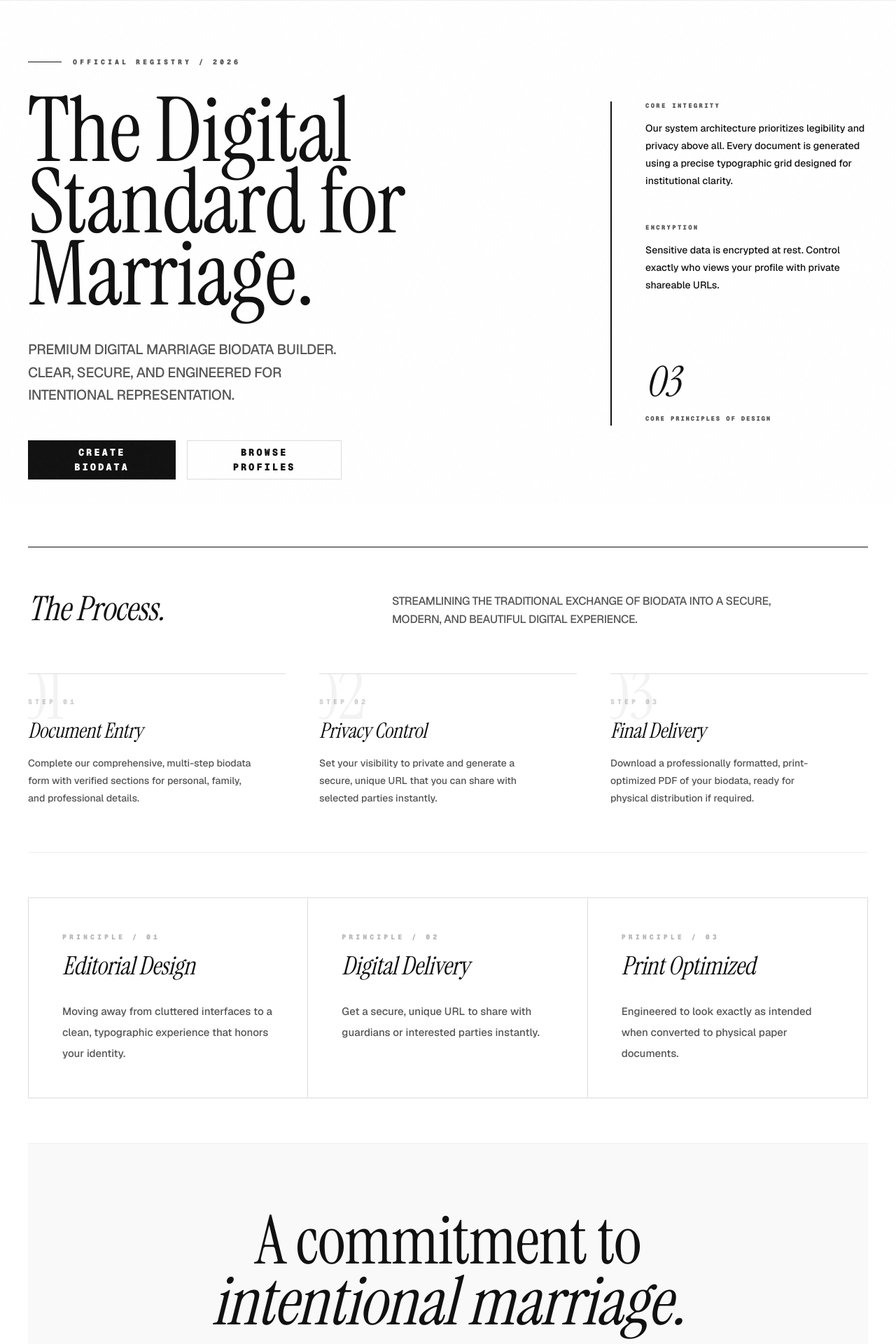
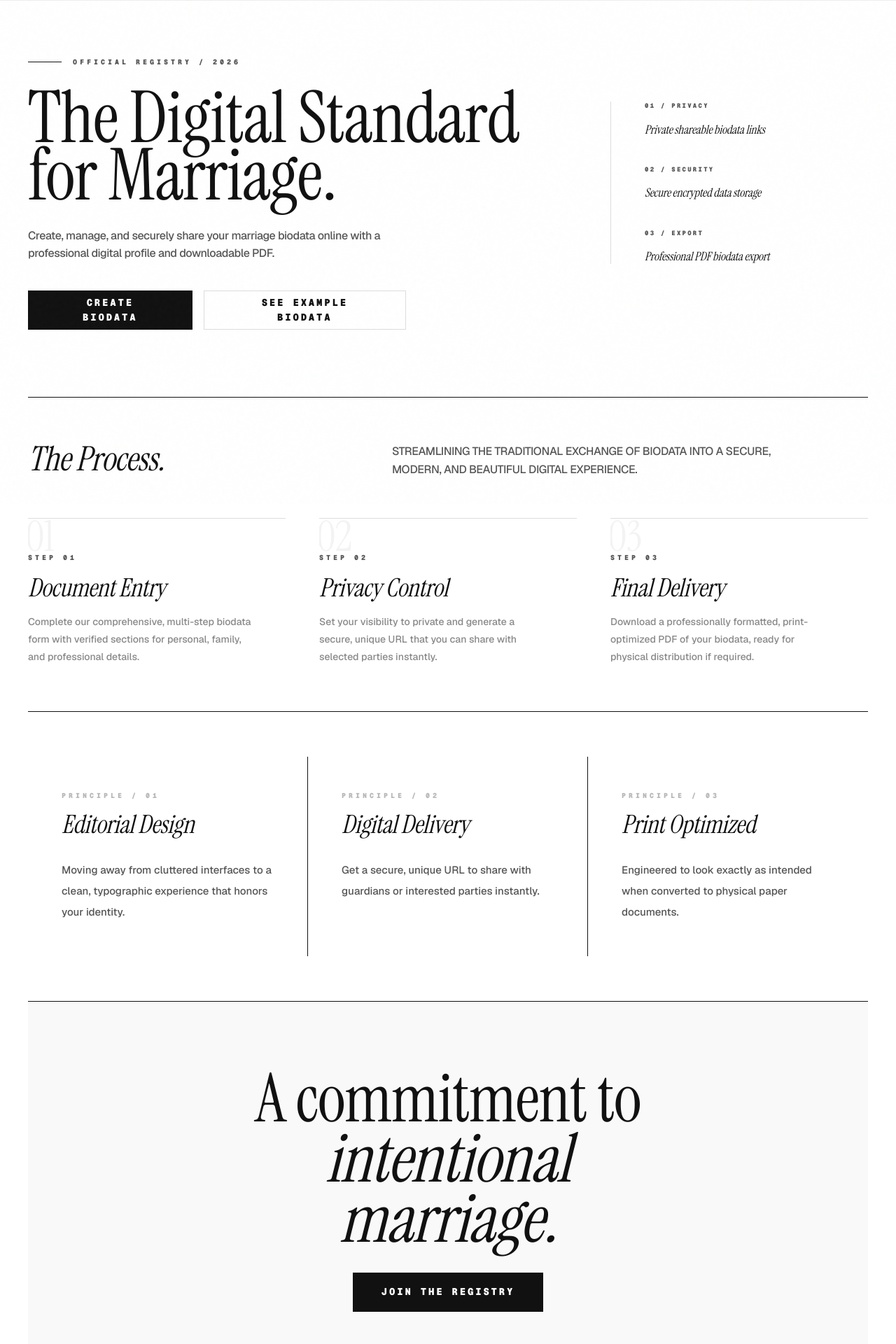
Before and after one commit to mdhasanpatwary/biyeProfile, a Next.js app: page / in a window 1280 px wide. Shown: the part 80-2000 px from the top of the page at 70% size. Built offline with nearby package versions, Linux system fonts and the light colour scheme; no server answers.

Commit message:
feat: Enhance biodata display with improved text wrapping and layout, and ensure all form changes are saved on completion with updated button icons.

```diff
--- a/app/page.tsx
+++ b/app/page.tsx
@@ -12,25 +12,24 @@ export default async function Home() {
       {/* Texture Overlay */}
       <div className="fixed inset-0 bg-grain pointer-events-none opacity-[0.03] z-50"></div>
 
-      <Container className="max-w-[1400px] px-6">
+      <Container className="max-w-[1400px] px-6 sm:px-8 lg:px-10">
         {/* HERO SECTION: Strict 12-column grid */}
         <Section className="pt-16 pb-16 md:pt-20 md:pb-24 grid grid-cols-12 gap-8 md:gap-12 items-start">
           {/* Hero Left: Span 8 */}
           <div className="col-span-12 lg:col-span-8 animate-in fade-in slide-in-from-bottom-8 duration-1000">
-            <div className="flex items-center gap-4 mb-10">
+            <div className="flex items-center gap-4 mb-8">
               <span className="w-12 h-[1px] bg-foreground"></span>
               <span className="font-mono text-[10px] font-black uppercase tracking-[0.4em] text-foreground-muted">Official Registry / 2026</span>
             </div>
 
-            <h1 className="font-serif text-[clamp(2.5rem,10vw,8.5rem)] leading-[0.8] tracking-tighter text-foreground mb-10">
-              The Digital <br />
-              Standard for <br />
-              Marriage.
+            <h1 className="font-serif text-[clamp(2.5rem,8vw,7.5rem)] leading-[0.8] tracking-tighter text-foreground mb-8">
+              The Digital Standard <br />
+              for Marriage.
             </h1>
 
-            <div className="max-w-md">
-              <p className="text-xl text-foreground-muted leading-relaxed font-medium mb-12 uppercase tracking-tight">
-                Premium digital marriage biodata builder. clear, secure, and engineered for intentional representation.
+            <div className="max-w-[540px]">
+              <p className="text-[15px] sm:text-base text-foreground-muted leading-[1.6] font-medium mb-10 tracking-tight">
+                Create, manage, and securely share your marriage biodata online with a professional digital profile and downloadable PDF.
               </p>
 
               <div className="flex flex-col sm:flex-row gap-4">
@@ -41,7 +40,7 @@ export default async function Home() {
                 </Link>
                 <Link href="/biodata">
                   <Button variant="outline" size="lg" className="w-full sm:w-auto px-10 transition-all">
-                    Browse Profiles
+                    See Example Biodata
                   </Button>
                 </Link>
               </div>
@@ -50,29 +49,31 @@ export default async function Home() {
 
           {/* Hero Right: Span 4 */}
           <div className="hidden lg:col-span-4 lg:block pt-16 animate-in fade-in slide-in-from-right-8 duration-1000 delay-300">
-            <div className="border-l-2 border-foreground pl-12 space-y-12">
+            <div className="border-l-[1.5px] border-border-muted pl-12 space-y-10">
               <div>
-                <span className="block font-mono text-[9px] font-black text-foreground-muted uppercase tracking-[0.25em] mb-3">Core Integrity</span>
-                <p className="text-sm font-medium leading-[1.8] text-foreground">
-                  Our system architecture prioritizes legibility and privacy above all. Every document is generated using a precise typographic grid designed for institutional clarity.
+                <span className="block font-mono text-[9px] font-black text-foreground-muted uppercase tracking-[0.25em] mb-4">01 / Privacy</span>
+                <p className="text-[17px] font-serif italic leading-tight text-foreground">
+                  Private shareable biodata links
                 </p>
               </div>
               <div>
-                <span className="block font-mono text-[9px] font-black text-foreground-muted uppercase tracking-[0.25em] mb-3">Encryption</span>
-                <p className="text-sm font-medium leading-[1.8] text-foreground">
-                  Sensitive data is encrypted at rest. Control exactly who views your profile with private shareable URLs.
+                <span className="block font-mono text-[9px] font-black text-foreground-muted uppercase tracking-[0.25em] mb-4">02 / Security</span>
+                <p className="text-[17px] font-serif italic leading-tight text-foreground">
+                  Secure encrypted data storage
                 </p>
               </div>
-              <div className="pt-12">
-                <div className="text-6xl font-serif leading-none italic mb-2 tracking-tighter text-foreground">03</div>
-                <span className="font-mono text-[9px] font-black text-foreground-muted uppercase tracking-[0.2em]">Core Principles Of Design</span>
+              <div>
+                <span className="block font-mono text-[9px] font-black text-foreground-muted uppercase tracking-[0.25em] mb-4">03 / Export</span>
+                <p className="text-[17px] font-serif italic leading-tight text-foreground">
+                  Professional PDF biodata export
+                </p>
               </div>
             </div>
           </div>
         </Section>
 
         <Section className="border-t border-border">
-          <div className="grid grid-cols-12 gap-8 md:gap-12 mb-16">
+          <div className="grid grid-cols-12 gap-8 md:gap-12 mb-10 md:mb-14">
             <div className="col-span-12 lg:col-span-4">
               <h2 className="font-serif text-5xl tracking-tighter italic text-foreground">The Process.</h2>
             </div>
@@ -83,20 +84,20 @@ export default async function Home() {
             </div>
           </div>
 
-          <div className="grid grid-cols-1 md:grid-cols-3 gap-12">
+          <div className="grid grid-cols-1 md:grid-cols-3 gap-8 md:gap-12">
             {[
               { step: "01", title: "Document Entry", desc: "Complete our comprehensive, multi-step biodata form with verified sections for personal, family, and professional details." },
               { step: "02", title: "Privacy Control", desc: "Set your visibility to private and generate a secure, unique URL that you can share with selected parties instantly." },
               { step: "03", title: "Final Delivery", desc: "Download a professionally formatted, print-optimized PDF of your biodata, ready for physical distribution if required." }
             ].map((item, i) => (
               <div key={i} className="group border-t border-border-muted pt-8 relative overflow-hidden">
-                <div className="text-8xl font-serif text-foreground/5 absolute -top-4 -left-4 group-hover:text-foreground/10 transition-colors">
+                <div className="text-6xl font-serif text-foreground/5 absolute -top-1 -left-1 group-hover:text-foreground/10 transition-colors">
                   {item.step}
                 </div>
-                <div className="relative z-10">
-                  <span className="block font-mono text-[10px] font-black text-foreground/20 uppercase tracking-[0.4em] mb-4">Step {item.step}</span>
-                  <h3 className="text-3xl font-serif text-foreground mb-4 tracking-tight italic">{item.title}</h3>
-                  <p className="text-foreground-muted text-sm leading-[1.8] font-medium max-w-xs">{item.desc}</p>
+                <div className="relative z-10 pt-4">
+                  <span className="block font-mono text-[10px] font-black text-foreground-muted uppercase tracking-[0.4em] mb-4">Step {item.step}</span>
+                  <h3 className="text-4xl font-serif text-foreground mb-4 tracking-tight italic">{item.title}</h3>
+                  <p className="text-foreground-muted/70 text-sm leading-[1.8] font-medium max-w-xs">{item.desc}</p>
                 </div>
               </div>
             ))}
@@ -104,8 +105,8 @@ export default async function Home() {
         </Section>
 
         {/* PRINCIPLES SECTION */}
-        <Section className="border-y border-border-muted/50 px-0">
-          <div className="grid grid-cols-12 gap-0 overflow-hidden border border-border-muted divide-y md:divide-y-0 md:divide-x divide-border-muted">
+        <Section className="border-y border-border px-0">
+          <div className="grid grid-cols-12 gap-0 overflow-hidden divide-y md:divide-y-0 md:divide-x divide-border">
             {[
               {
                 num: "01",
@@ -137,9 +138,9 @@ export default async function Home() {
         </Section>
 
         {/* CTA BANNER */}
-        <Section className="text-center bg-surface border-b border-border-muted/50 py-16 md:py-24 mb-16">
-          <div className="max-w-3xl mx-auto px-6">
-            <h2 className="text-5xl md:text-8xl font-serif text-foreground leading-[0.9] mb-12 tracking-tighter">
+        <Section className="text-center bg-surface border-b border-border-muted/50 py-16 md:py-24">
+          <div className="max-w-[600px] mx-auto">
+            <h2 className="text-5xl md:text-8xl font-serif text-foreground leading-[0.9] mb-8 tracking-tighter">
               A commitment to <br />
               <span className="italic">intentional marriage.</span>
             </h2>
--- a/components/DownloadPDFButton.tsx
+++ b/components/DownloadPDFButton.tsx
@@ -2,6 +2,7 @@
 
 import { useState } from "react"
 import { Button } from "@/components/ui/button"
+import { cn } from "@/lib/utils"
 
 interface DownloadPDFButtonProps {
   /** ID of the DOM element to capture. Defaults to "biodata-content" */
@@ -193,7 +194,7 @@ export function DownloadPDFButton({
       onClick={handleDownload}
       disabled={loading}
       className={
-        className ?? "w-full sm:w-auto"
+        cn("w-full sm:w-auto flex items-center justify-center gap-2", className)
       }
     >
       {loading ? (
--- a/components/Footer.tsx
+++ b/components/Footer.tsx
@@ -8,8 +8,8 @@ export function Footer() {
         {/* Brand Column */}
         <div className="md:col-span-4 flex flex-col items-start gap-8">
           <Logo />
-          <p className="font-mono text-[11px] md:text-[12px] font-black text-foreground-muted uppercase tracking-[0.4em] leading-relaxed max-w-[280px]">
-            The definitive platform for marriage biodata documentation.
+          <p className="text-[12px] font-medium text-foreground-muted leading-relaxed max-w-[280px]">
+            Create, manage, and securely share your marriage biodata online with a professional digital profile and downloadable PDF.
           </p>
           <div className="mt-12 text-[11px] font-mono text-foreground/50 uppercase tracking-widest">
             Established 2026. <br /> All Rights Reserved.
```
Also changed, not shown: app/biodata/[username]/page.tsx (+29 -8 lines), components/BiodataContent.tsx (+26 -16 lines), components/BiodataForm.tsx (+15 -15 lines), components/BiodataSection.tsx (+13 -4 lines), components/UserNav.tsx (+14 -1 lines).
